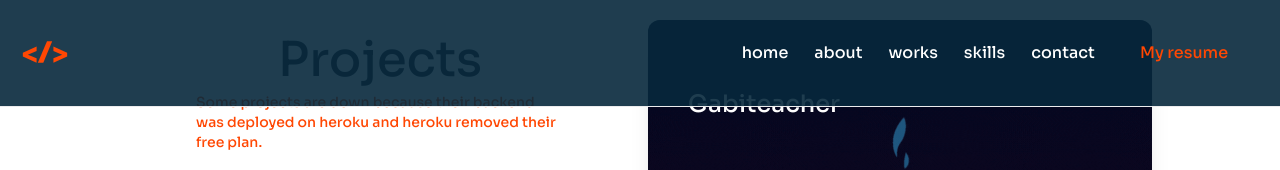
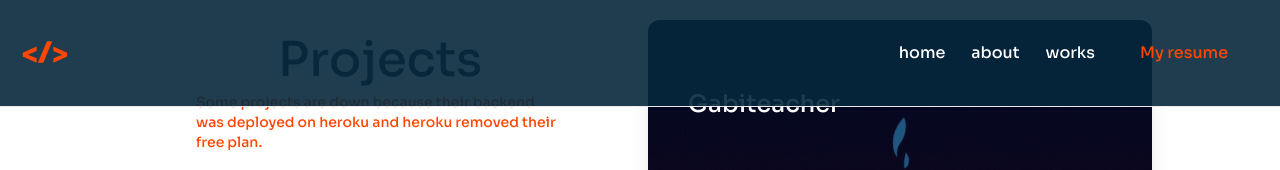
Before and after one commit to LeoD-E1/personal-web, a React (Vite) app: page /works in a window 1280 px wide. Shown: the top 170 px of the page. Built offline with nearby package versions, Linux system fonts and the light colour scheme.

Commit message:
feat: add enable field for navbar links

```diff
--- a/src/components/layout/header/Header.tsx
+++ b/src/components/layout/header/Header.tsx
@@ -8,26 +8,31 @@ const navbar = [
 		id: 0,
 		title: 'home',
 		link: '/',
+		enabled: true,
 	},
 	{
 		id: 1,
 		title: 'about',
 		link: '#about',
+		enabled: true,
 	},
 	{
 		id: 2,
 		title: 'works',
 		link: '/works',
+		enabled: true,
 	},
 	{
 		id: 3,
-		title: 'skills',
-		link: '/skills',
+		title: 'services',
+		link: '#services',
+		enabled: false,
 	},
 	{
 		id: 4,
 		title: 'contact',
 		link: '#contact',
+		enabled: false,
 	},
 ];
 
@@ -43,7 +48,9 @@ const Header = () => {
 					<img src={leodaLogo} alt='leoda-Logo' className='object-cover' />
 					<nav className='hidden md:flex'>
 						<ul className='flex justify-around items-center'>
-							{navbar.map(obj => (
+							{navbar.map(
+								obj =>
+									obj.enabled && (
 										<li
 											key={obj.id}
 											className='mx-3 text-md text-white hover:border-b-dark-gray border border-transparent'
@@ -52,7 +59,8 @@ const Header = () => {
 												{obj.title}
 											</a>
 										</li>
-							))}
+									)
+							)}
 							<a
 								href={resumeUrl}
 								className='btn-common text-orange border-transparent hover:text-dark-blue'
--- a/src/views/Home.tsx
+++ b/src/views/Home.tsx
@@ -1,8 +1,7 @@
-import React from 'react';
 import Footer from '../components/layout/Footer/Footer';
 import Header from '../components/layout/header/Header';
 import About from './about/About';
-import Contact from './contact/Contact';
+// import Contact from './contact/Contact';
 import Services from './my-services/Services';
 import Welcome from './Welcome';
 
@@ -13,7 +12,7 @@ const Home = () => {
 			<Welcome />
 			<About />
 			<Services />
-			<Contact />
+			{/* <Contact /> */}
 			<Footer />
 		</>
 	);
```
Lines whose indentation alone changed are shown as unchanged.
